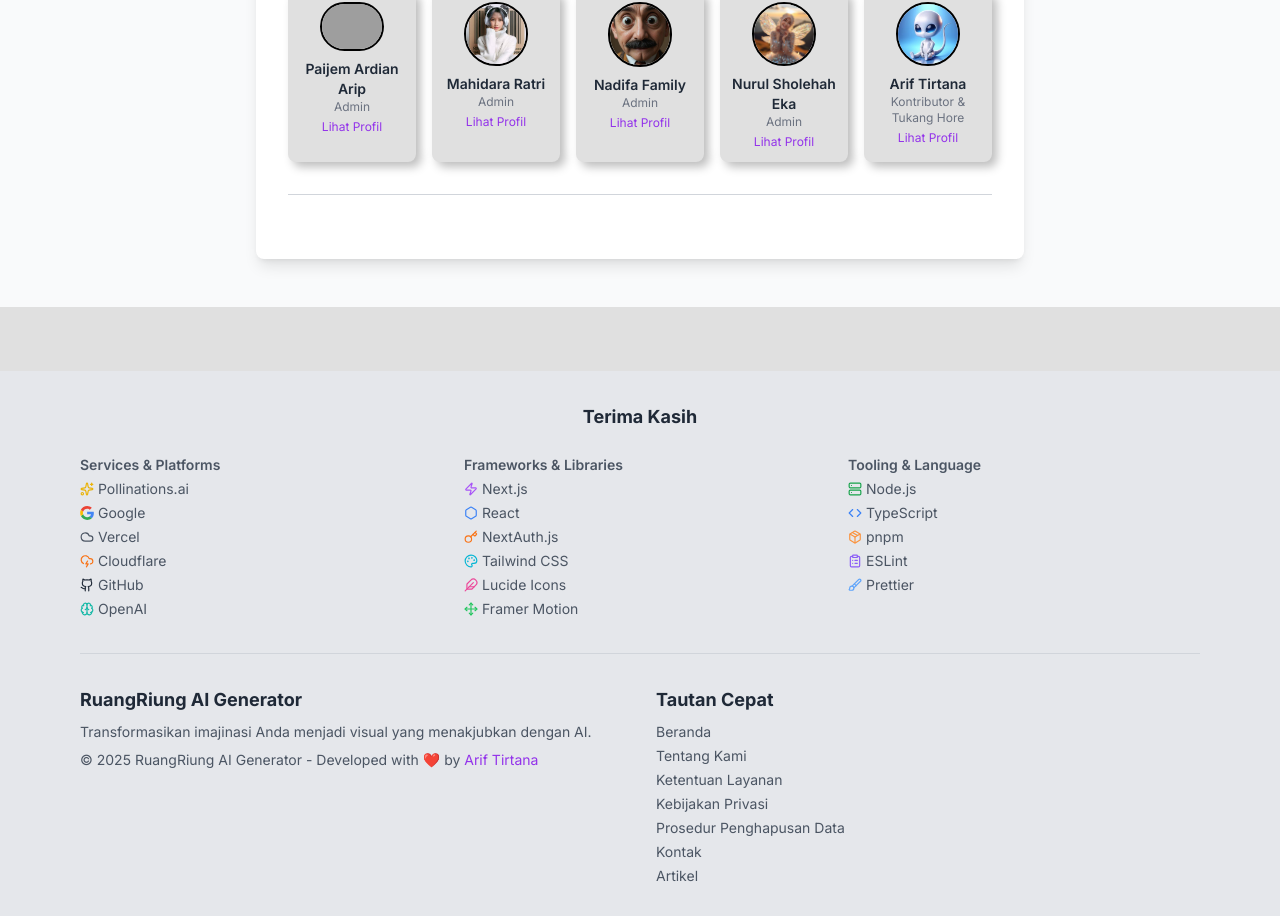
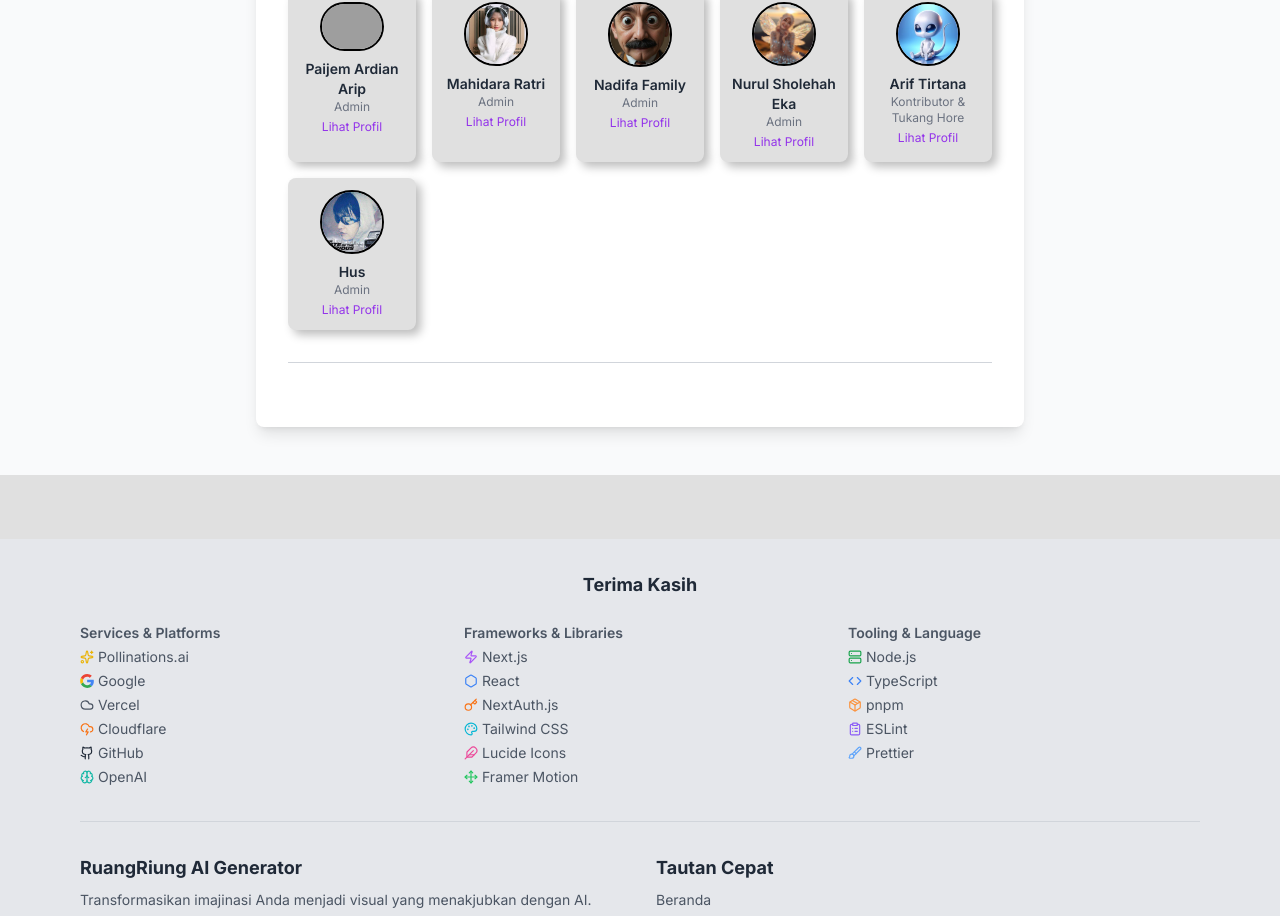
Before and after one commit to ruangriung/ruangriung-generator-app, a Next.js app: page /tentang-kami in a window 1280 px wide. Shown: the part 1255-2171 px from the top of the page. Built offline with nearby package versions, Linux system fonts and the light colour scheme; grey boxes are pictures that could not be loaded.

Commit message:
feat: update Admin

```diff
--- a/app/tentang-kami/page.tsx
+++ b/app/tentang-kami/page.tsx
@@ -17,6 +17,8 @@ const teamMembers = [
   { name: 'Nadifa Family', role: 'Admin', profileUrl: 'https://web.facebook.com/nadifa.familly', imageUrl: '/author/img/nadifa.jpg' },
   { name: 'Nurul Sholehah Eka', role: 'Admin', profileUrl: 'https://web.facebook.com/uul.aja', imageUrl: '/author/img/uul.jpg' },
   { name: 'Arif Tirtana', role: 'Kontributor & Tukang Hore', profileUrl: 'https://web.facebook.com/ayicktigabelas', imageUrl: '/author/img/arif.jpg' },
+  { name: 'Hus', role: 'Admin', profileUrl: 'https://web.facebook.com/janseengan', imageUrl: '/author/img/hus.jpg' },
+
 ];
 
 export default function TentangKamiPage() {
```
Also changed, not shown: public/author/img/hus.jpg (added).
